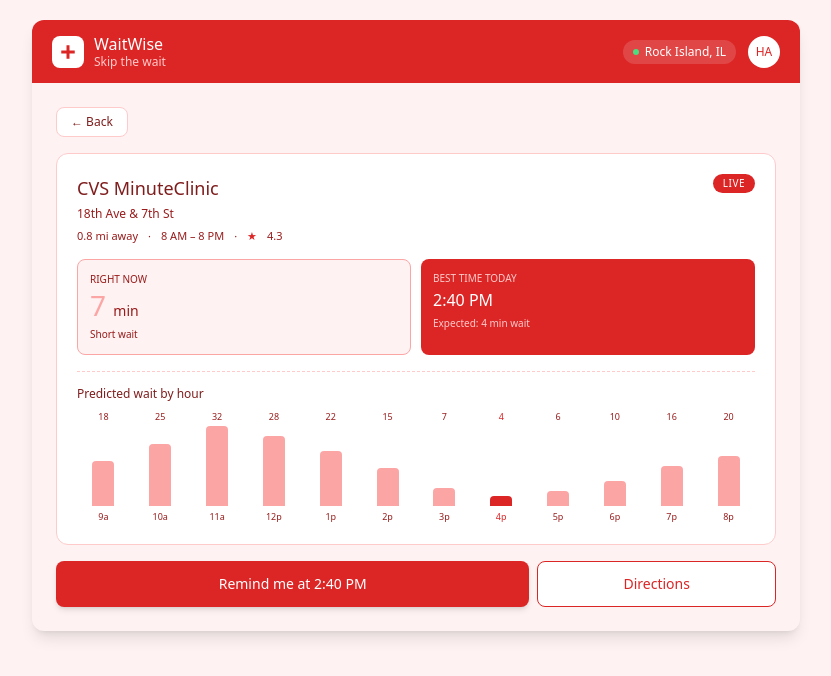
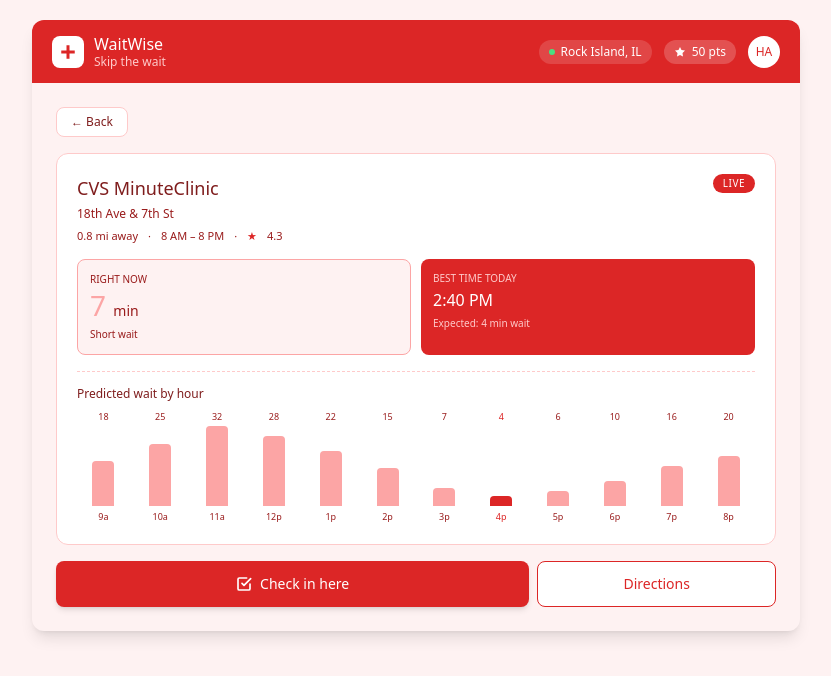
Before and after one commit to i-solheim/WaitWise, a React (Vite) app: page / in a window 1280 px wide. Both pictures are taken after a click on the element 640 px from the left and 568 px from the top of the page. Shown: the top 676 px of the page, without its empty margins (224-1055 px from the left). Built offline with nearby package versions, Linux system fonts and the light colour scheme.

Commit message:
add points badge, check-in lockout, state for check-in flow

```diff
--- a/src/WaitWise.jsx
+++ b/src/WaitWise.jsx
@@ -1,11 +1,56 @@
+import { useState } from 'react';
 import NavBar from './components/NavBar';
-import { useState } from 'react';
+import StatsRow from './components/StatsRow';
 import SymptomTriage from './components/SymptomTriage';
-import StatsRow from './components/StatsRow';
+import ClinicCard from './components/ClinicCard';
 import MapView from './components/MapView';
-import ClinicCard from './components/ClinicCard';
 import DetailView from './components/DetailView';
 import ConfirmView from './components/ConfirmView';
+
+// ==================== POINT CALCULATION ====================
+// Calculates points earned from a check-out
+// Based on: base reward + wait-time bonus + accuracy bonus - repeat-visit decay
+function calculatePoints(waitedMinutes, clinicAverageWait, isRepeatVisit) {
+  const breakdown = [];
+  let total = 0;
+
+  // Base reward: verified check-in (GPS + 3 min minimum already passed)
+  breakdown.push({ label: "Verified check-in", pts: 15 });
+  total += 15;
+
+  // Wait-time bonus (capped — can't farm by waiting forever)
+  let waitBonus = 0;
+  if (waitedMinutes >= 5 && waitedMinutes < 20) {
+    waitBonus = 10;
+    breakdown.push({ label: "Standard wait bonus", pts: 10 });
+  } else if (waitedMinutes >= 20) {
+    waitBonus = 20;
+    breakdown.push({ label: "Long wait bonus (capped at 45 min)", pts: 20 });
+  }
+  total += waitBonus;
+
+  // Accuracy bonus — matches the crowd within 15%
+  if (waitedMinutes >= 5 && clinicAverageWait > 0) {
+    const diff = Math.abs(waitedMinutes - clinicAverageWait);
+    const percentDiff = (diff / clinicAverageWait) * 100;
+    if (percentDiff <= 15) {
+      breakdown.push({ label: "Accuracy bonus (matches crowd)", pts: 5 });
+      total += 5;
+    }
+  }
+
+  // Repeat-visit decay
+  if (isRepeatVisit === "same-day") {
+    breakdown.push({ label: "Same clinic today — no points", pts: -total });
+    total = 0;
+  } else if (isRepeatVisit === "within-48h") {
+    const halfOff = Math.round(total * 0.5);
+    breakdown.push({ label: "Within 48h — half points", pts: -halfOff });
+    total = total - halfOff;
+  }
+
+  return { total, breakdown };
+}
 
 // ==================== DATA ====================
 const clinicsData = [
@@ -20,12 +65,18 @@
 
 // ==================== MAIN COMPONENT ====================
 export default function WaitWise() {
+  // View navigation state
   const [view, setView] = useState('home');
   const [selectedClinicId, setSelectedClinicId] = useState(null);
   const [selectedSymptom, setSelectedSymptom] = useState(null);
   const [mapMode, setMapMode] = useState(false);
   const [sortBy, setSortBy] = useState('wait');
   const [typeFilter, setTypeFilter] = useState('all');
+
+  // NEW state for check-in + points + GPS
+  const [activeCheckin, setActiveCheckin] = useState(null);
+  const [points, setPoints] = useState(50);
+  const [userLocation, setUserLocation] = useState(null);
 
   const selectedClinic = clinicsData.find(c => c.id === selectedClinicId);
 
@@ -42,7 +93,7 @@
   return (
     <div className="min-h-screen bg-red-50 p-5">
       <div className="max-w-3xl mx-auto bg-red-50 rounded-xl shadow-lg overflow-hidden">
-        <NavBar />
+        <NavBar points={points} />
 
         {view === 'home' && (
           <div className="p-6">
@@ -114,10 +165,23 @@
         {view === 'detail' && selectedClinic && (
           <DetailView
             clinic={selectedClinic}
+            activeCheckin={activeCheckin}
+            allClinics={clinicsData}
+            userLocation={userLocation}
             onBack={() => setView('home')}
-            onBook={() => setView('confirm')}
+            onCheckin={(clinicId) => {
+              // Block if already checked in somewhere else
+              if (activeCheckin && activeCheckin.clinicId !== clinicId) {
+                alert("You're already checked in elsewhere. Check out first.");
+                return;
+              }
+              // Set the check-in
+              setActiveCheckin({ clinicId, startTime: Date.now() });
+              setPoints(points + 15);
+              setView('checkedin');
+            }}
           />
-        )}
+)}
 
         {view === 'confirm' && selectedClinic && (
           <ConfirmView
--- a/src/components/DetailView.jsx
+++ b/src/components/DetailView.jsx
@@ -1,6 +1,6 @@
 import { severity, severityColors } from '../data/constants';
 
-export default function DetailView({ clinic, onBack, onBook }) {
+export default function DetailView({ clinic, onBack, onCheckin, activeCheckin, allClinics = [], userLocation }) {
   const s = severity(clinic.currentWait);
   const c = severityColors[s];
   const hourLabels = ['9a', '10a', '11a', '12p', '1p', '2p', '3p', '4p', '5p', '6p', '7p', '8p'];
@@ -86,17 +86,54 @@
         </div>
       </div>
 
-      <div className="flex gap-2">
+      {(() => {
+  const isCheckedInHere = activeCheckin?.clinicId === clinic.id;
+  const isCheckedInElsewhere = activeCheckin && activeCheckin.clinicId !== clinic.id;
+  const otherClinic = isCheckedInElsewhere ? allClinics.find(c => c.id === activeCheckin.clinicId) : null;
+
+  if (isCheckedInHere) {
+    return (
+      <div className="p-3 bg-green-50 border-2 border-green-600 rounded-lg text-center">
+        <div className="text-xs font-medium text-green-800 mb-1">✓ YOU'RE CHECKED IN HERE</div>
+        <div className="text-sm text-green-900">Go to your active check-in to check out when seen.</div>
+      </div>
+    );
+  }
+
+  if (isCheckedInElsewhere) {
+    return (
+      <div>
+        <div className="p-3 bg-red-100 border border-red-600 rounded-lg text-center text-xs text-red-900 mb-3">
+          You're already checked in at <strong>{otherClinic?.name || 'another clinic'}</strong>. Check out first.
+        </div>
         <button
-          onClick={onBook}
-          className="flex-[2] py-3 text-sm border-0 bg-red-600 text-white rounded-lg cursor-pointer font-medium shadow-md hover:bg-red-700"
+          disabled
+          className="w-full py-3 text-sm border-0 bg-red-300 text-white rounded-lg cursor-not-allowed font-medium"
         >
-          Remind me at {clinic.bestTime}
-        </button>
-        <button className="flex-1 py-3 text-sm border border-red-600 bg-white text-red-600 rounded-lg cursor-pointer font-medium hover:bg-red-50">
-          Directions
+          Check in here
         </button>
       </div>
+    );
+  }
+
+  return (
+    <div className="flex gap-2">
+      <button
+        onClick={() => onCheckin(clinic.id)}
+        className="flex-[2] py-3 text-sm border-0 bg-red-600 text-white rounded-lg cursor-pointer font-medium shadow-md hover:bg-red-700 flex items-center justify-center gap-2"
+      >
+        <svg width="16" height="16" viewBox="0 0 24 24" fill="none" stroke="white" strokeWidth="2.5" strokeLinecap="round" strokeLinejoin="round">
+          <path d="M9 11l3 3L22 4"/>
+          <path d="M21 12v7a2 2 0 0 1-2 2H5a2 2 0 0 1-2-2V5a2 2 0 0 1 2-2h11"/>
+        </svg>
+        Check in here
+      </button>
+      <button className="flex-1 py-3 text-sm border border-red-600 bg-white text-red-600 rounded-lg cursor-pointer font-medium hover:bg-red-50">
+        Directions
+      </button>
+    </div>
+  );
+})()}
     </div>
   );
 }
--- a/src/components/NavBar.jsx
+++ b/src/components/NavBar.jsx
@@ -1,4 +1,4 @@
-export default function NavBar() {
+export default function NavBar({ points = 0 }) {
   return (
     <div className="bg-red-600 px-5 py-3.5 flex justify-between items-center">
       <div className="flex items-center gap-2.5">
@@ -17,6 +17,12 @@
           <span className="w-1.5 h-1.5 rounded-full bg-green-400"></span>
           <span>Rock Island, IL</span>
         </div>
+        <div className="flex items-center gap-1.5 text-xs text-white bg-white/20 px-2.5 py-1 rounded-full font-medium">
+          <svg width="12" height="12" viewBox="0 0 24 24" fill="white">
+            <polygon points="12,2 15,8 22,9 17,14 18,21 12,18 6,21 7,14 2,9 9,8"/>
+          </svg>
+          <span>{points} pts</span>
+        </div>
         <div className="w-8 h-8 rounded-full bg-white text-red-600 flex items-center justify-center text-xs font-medium">HA</div>
       </div>
     </div>
```
